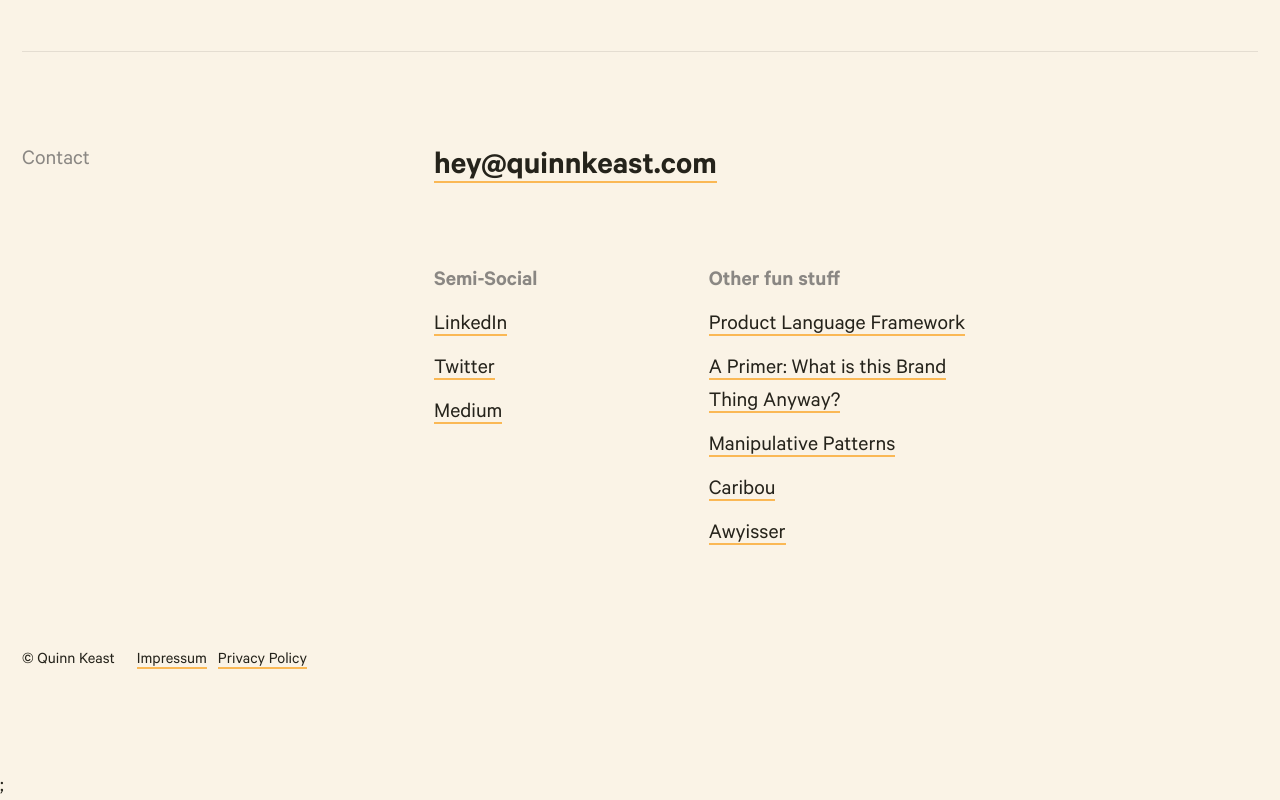
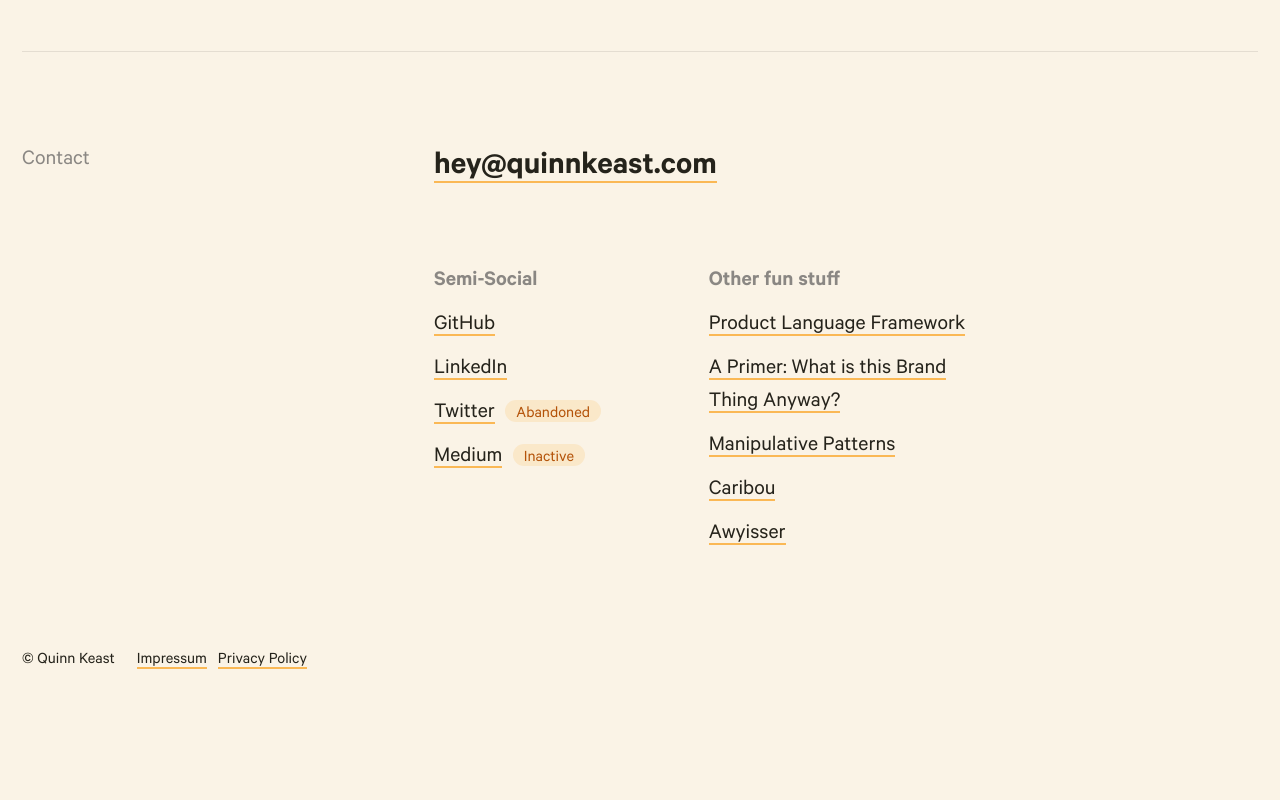
Before and after one commit to quinnkeast/quinnkeast-website, a Next.js app: page / in a window 1280 px wide. Shown: the part 892-1692 px from the top of the page. After the commit the page ends 1659 px from the top, so only its background shows below. Built offline with nearby package versions, Linux system fonts and the light colour scheme.

Commit message:
Update footer content

```diff
--- a/components/footer.js
+++ b/components/footer.js
@@ -15,6 +15,11 @@ export default function Footer() {
             <h5 className="text-sm md:text-base">Semi-Social</h5>
             <ul className="list-none ml-0 mt-2">
               <li>
+                <a href="https://www.github.com/quinnkeast/" target="_blank">
+                  GitHub
+                </a>
+              </li>
+              <li>
                 <a
                   href="https://www.linkedin.com/in/quinn-keast/"
                   target="_blank"
@@ -25,12 +30,18 @@ export default function Footer() {
               <li>
                 <a href="http://twitter.com/quinnkeast" target="_blank">
                   Twitter
-                </a>
+                </a>{" "}
+                <span className="rounded-lg inline-block bg-yellow bg-opacity-20 text-yellow-700 text-xs px-2 ml-1">
+                  Abandoned
+                </span>
               </li>
               <li>
                 <a href="https://medium.com/@quinnkeast" target="_blank">
                   Medium
-                </a>
+                </a>{" "}
+                <span className="rounded-lg inline-block bg-yellow bg-opacity-20 text-yellow-700 text-xs px-2 ml-1">
+                  Inactive
+                </span>
               </li>
             </ul>
           </div>
--- a/pages/_app.js
+++ b/pages/_app.js
@@ -32,7 +32,7 @@ function MyApp({ Component, pageProps }) {
         },
       }}
     >
-      <Component {...pageProps} />;
+      <Component {...pageProps} />
     </SWRConfig>
   );
 }
--- a/pages/login.js
+++ b/pages/login.js
@@ -6,9 +6,8 @@ import useUser from "../lib/useUser";
 
 function Login() {
   const { query } = useRouter();
+
   // check if already logged in and redirect if so
-  console.log(query);
-
   const { mutateUser } = useUser({
     redirectIfFound: query.ref ? `/projects/${query.ref}` : "/projects",
   });
```
